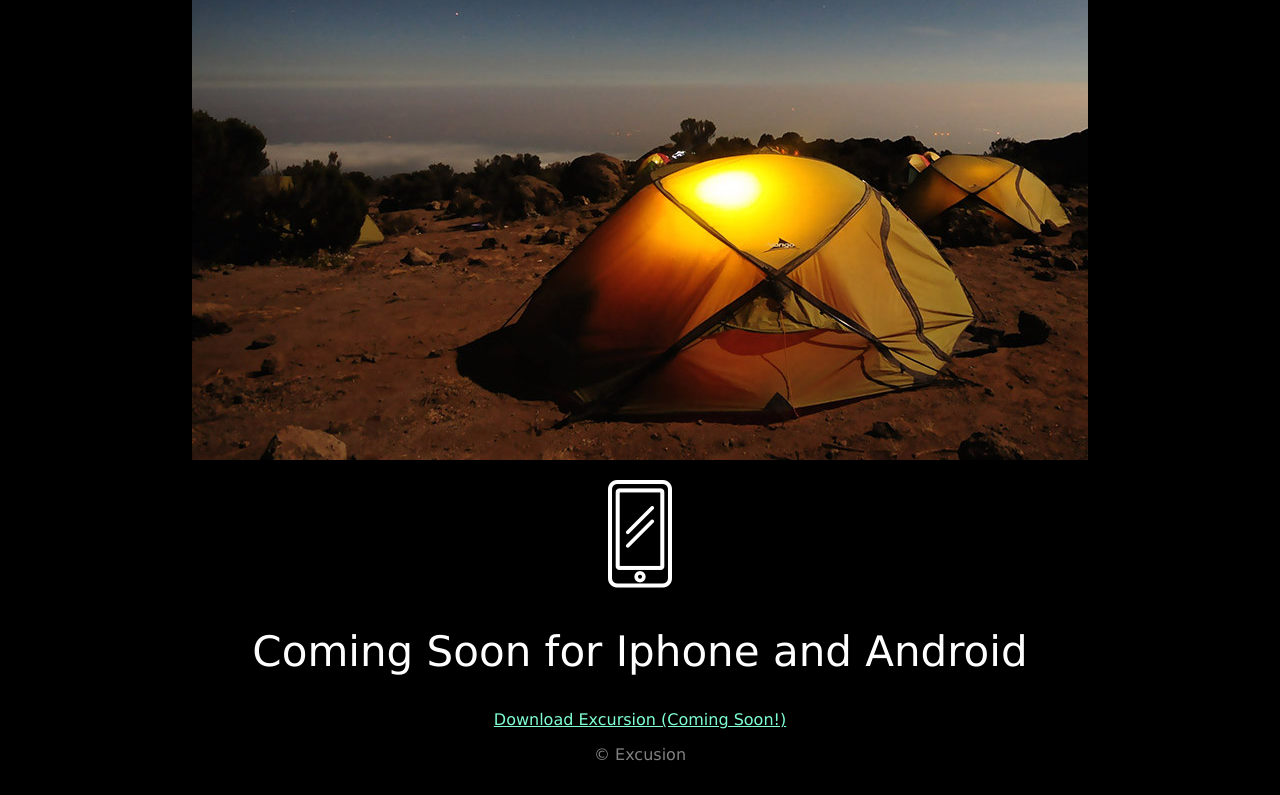
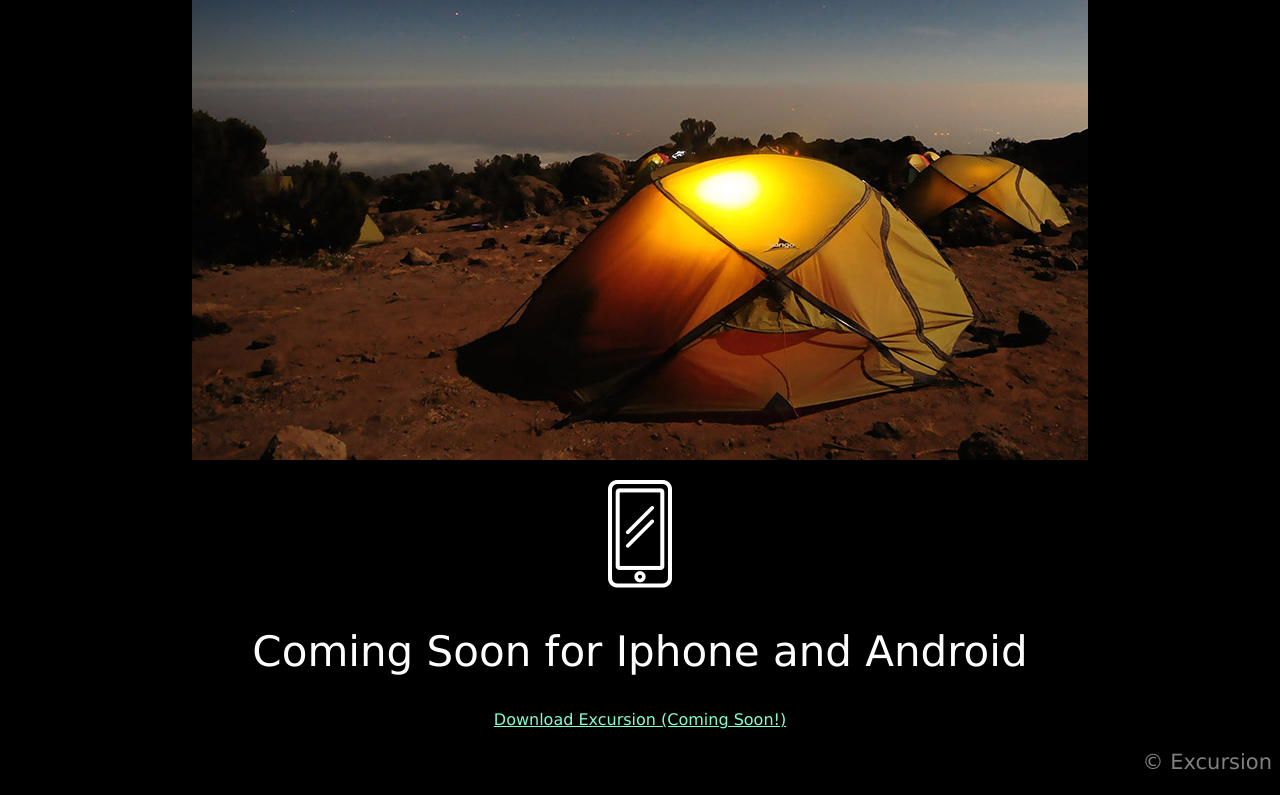
Before and after one commit to ongkasit/excursion-, a plain HTML site: page index.html in a window 1280 px wide. Shown: the part 552-1347 px from the top of the page. Drawn offline with Linux system fonts and the light colour scheme.

Commit message:
final push (fixed typo)

```diff
--- a/css/style.css
+++ b/css/style.css
@@ -32,7 +32,7 @@ h4 {
 
 /* FOOTER */
 .footer--copyright {
-  text-align: right
+  text-align: right;
   font-size: 21px;
   color: gray;
 }
--- a/index.html
+++ b/index.html
@@ -22,6 +22,6 @@
   <p><img src="resources/images/phone.png" type="image/png" alt="Phone"></p>
   <h2>Coming Soon for Iphone and Android</h2>
   <p><a class="link--cta" href="#">Download Excursion (Coming Soon!)</a></p>
-  <p class="footer--copyright">© Excusion</p>
+  <p class="footer--copyright">© Excursion</p>
   </body>
 </html>
```
